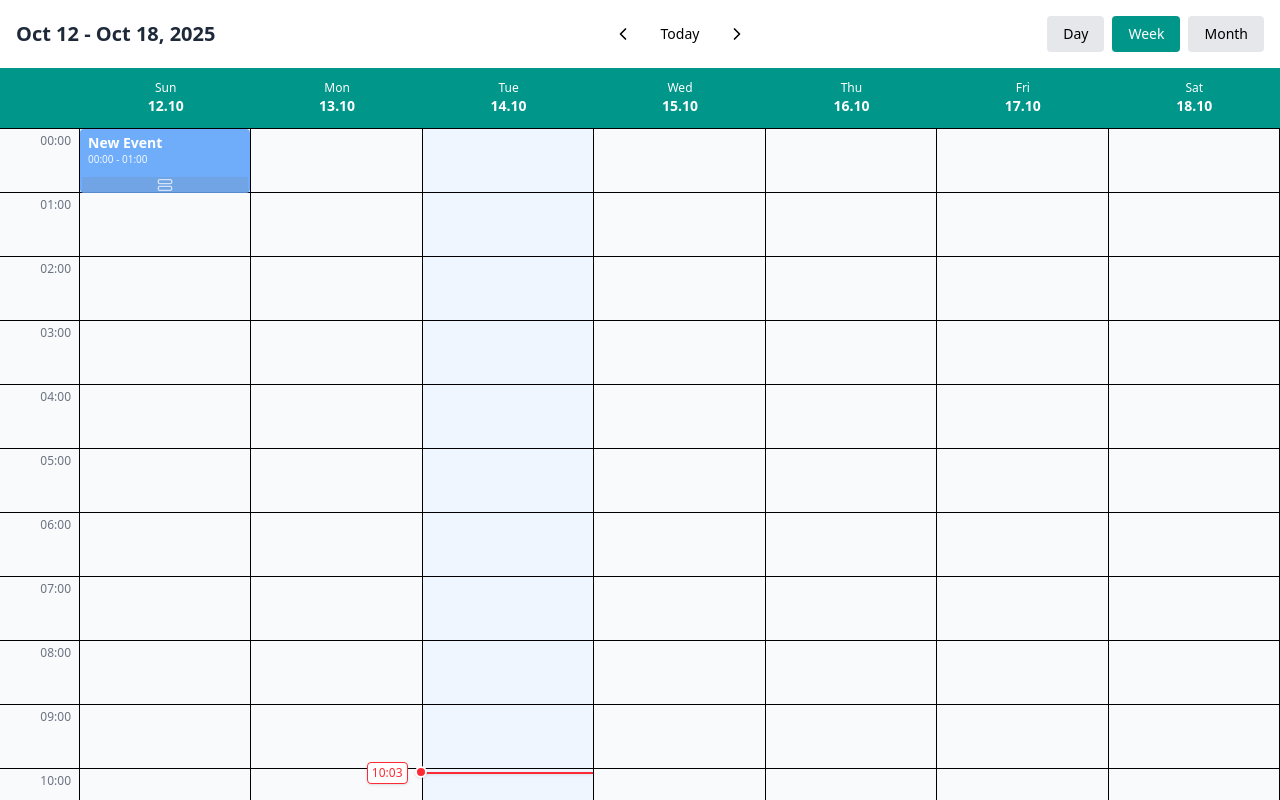
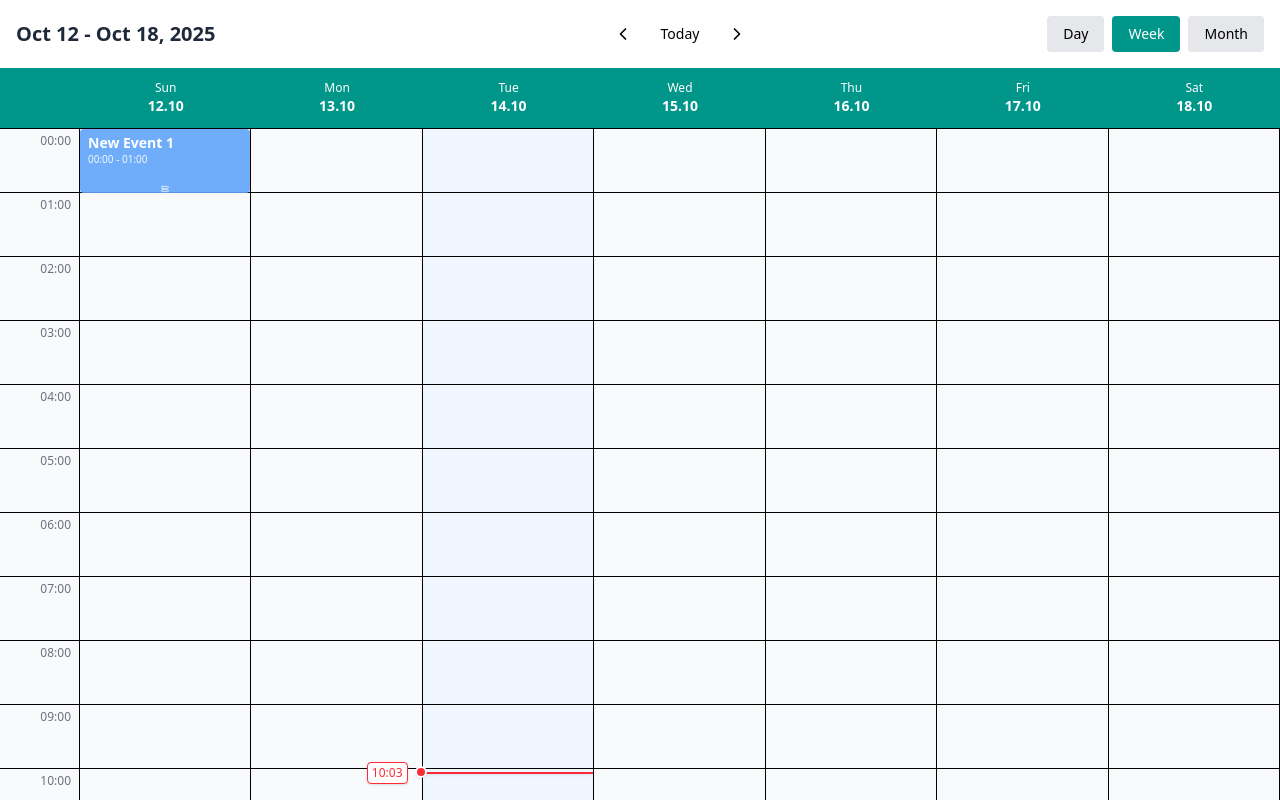
Before and after one commit to KaiHotz/Calendar-demo, a React (Vite) app: page / in a window 1280 px wide. Both pictures are taken after a click on the element 165 px from the left and 161 px from the top of the page. Built offline with nearby package versions, Linux system fonts and the light colour scheme.

Commit message:
event sorting bug fixed

```diff
--- a/src/components/Calendar/Calendar.tsx
+++ b/src/components/Calendar/Calendar.tsx
@@ -106,7 +106,7 @@ export const Calendar: FC<CalendarProps> = ({ events, onEventsChange }) => {
 
             const newEvent: ICalendarEvent = {
                 id: new Date().getTime().toString(),
-                title: 'New Event',
+                title: `New Event ${events.length + 1} `,
                 start: start.toISOString(),
                 end: end.toISOString(),
                 color: '#60a5fa',
@@ -114,7 +114,7 @@ export const Calendar: FC<CalendarProps> = ({ events, onEventsChange }) => {
 
             onEventsChange((prevEvents) => [...prevEvents, newEvent]);
         },
-        [onEventsChange],
+        [events.length, onEventsChange],
     );
 
     const handleDeleteEvent = useCallback(
--- a/src/components/Calendar/CalendarEvent.tsx
+++ b/src/components/Calendar/CalendarEvent.tsx
@@ -71,7 +71,7 @@ export const CalendarEvent: FC<ICalendarEventProps> = ({
                 left: `${left}%`,
                 width: `${width}%`,
                 backgroundColor: event.color,
-                zIndex: 10 + column, // Ensure proper stacking of overlapping events
+                zIndex: 10, // Ensure proper stacking of overlapping events
             }}
             onMouseDown={handleDrag}
         >
@@ -90,16 +90,11 @@ export const CalendarEvent: FC<ICalendarEventProps> = ({
             </button>
             {(!isMultiDay || isLastDay) && (
                 <div
-                    className="absolute bottom-0 flex justify-center h-3 md:h-4 cursor-ns-resize hover:bg-gray-400/80 bg-gray-500/20"
-                    style={{
-                        left: '2px',
-                        right: '2px', // Give some margin to prevent overlap with adjacent events
-                    }}
+                    className="absolute bottom-0 left-0 right-0 flex justify-center h-1.5 md:h-2 cursor-ns-resize hover:bg-gray-400/80 "
                     onMouseDown={handleResize}
                     onTouchStart={handleResize}
-                    title={`Resize ${event.title}`}
                 >
-                    <StretchHorizontal size={10} className="md:w-4 md:h-4 opacity-70" />
+                    <StretchHorizontal size={6} className="md:w-2 md:h-2" />
                 </div>
             )}
         </div>
--- a/src/components/Calendar/utils.ts
+++ b/src/components/Calendar/utils.ts
@@ -21,19 +21,12 @@ export const calculateEventLayout = (events: ICalendarEvent[]): IEventLayout[] =
         return [];
     }
 
-    // Sort events by start time, then by duration (longer events first)
+    // Sort events by start time only
     const sortedEvents = [...events].sort((a, b) => {
         const startA = new Date(a.start).getTime();
         const startB = new Date(b.start).getTime();
-        if (startA !== startB) {
-            return startA - startB;
-        }
 
-        // If start times are the same, longer events go first
-        const durationA = new Date(a.end).getTime() - startA;
-        const durationB = new Date(b.end).getTime() - startB;
-
-        return durationB - durationA;
+        return startA - startB;
     });
 
     const layout: IEventLayout[] = [];
```
Also changed, not shown: 1 other file (tests, documents, lock files or other folders).
